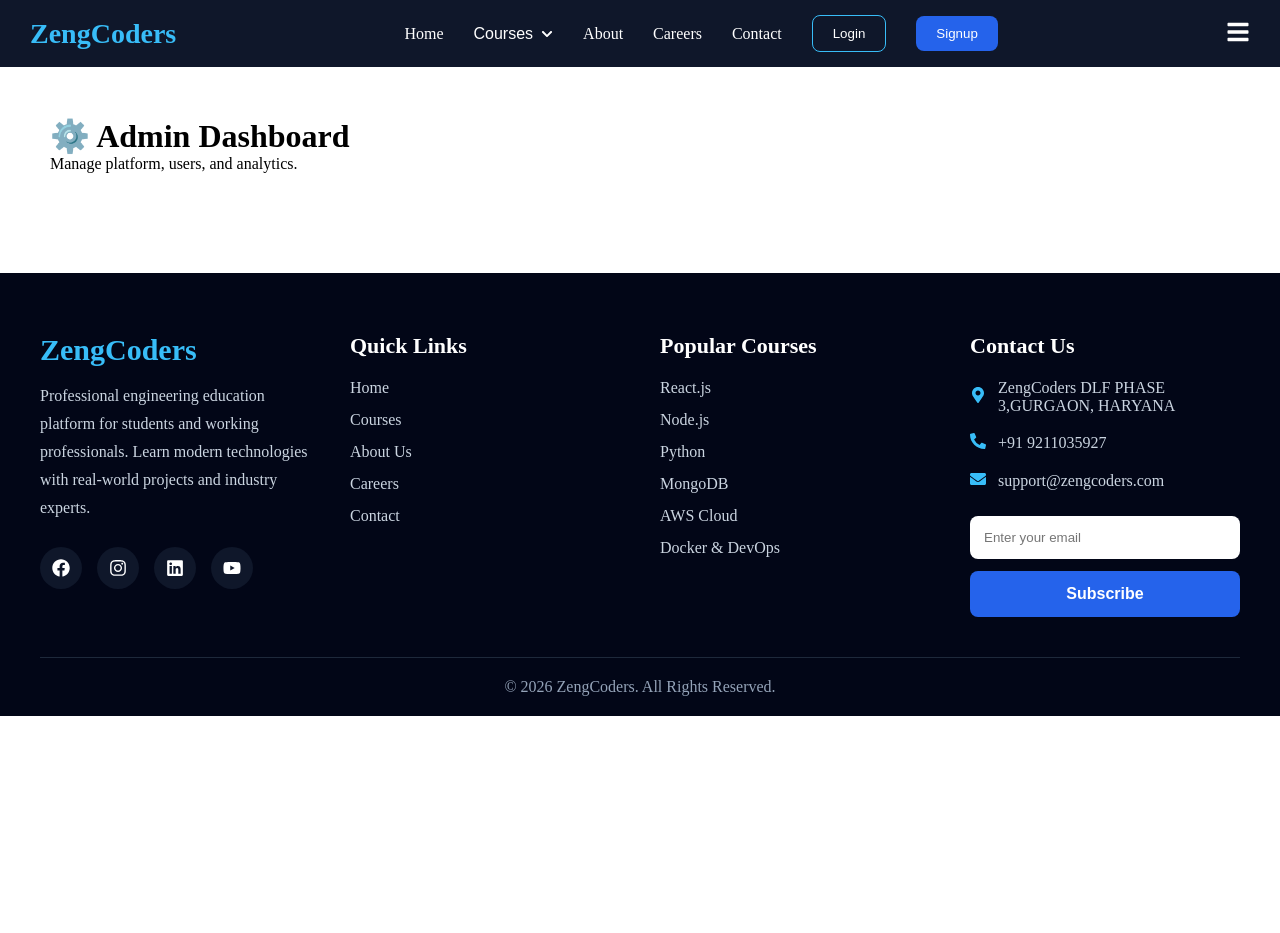
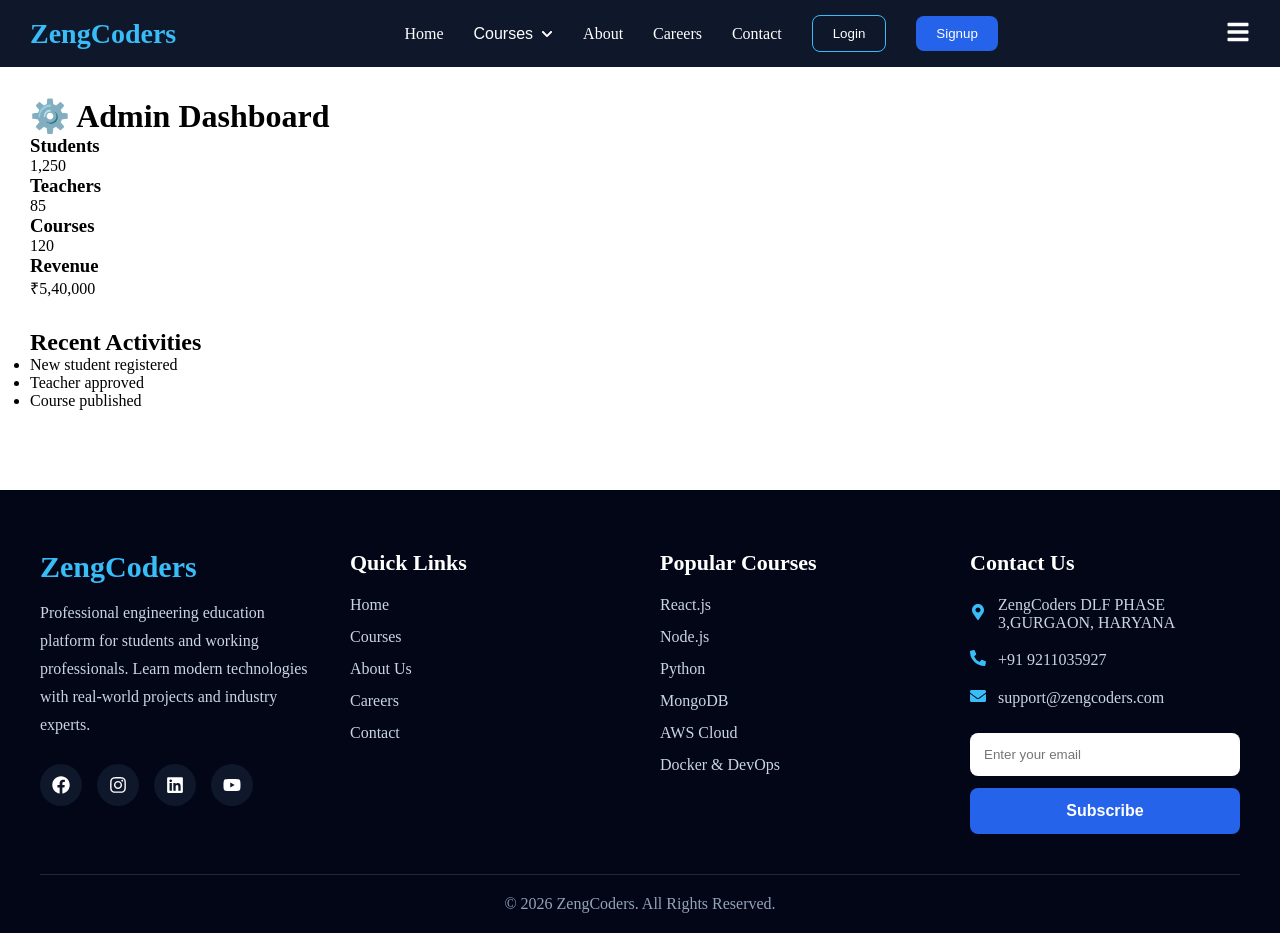
Before and after one commit to tvt1234/zenGcoderhubfrontend, a React (Vite) app: page /admin in a window 1280 px wide. Before the commit the page ends 800 px from the top, so only its background shows below. Built offline with nearby package versions, Linux system fonts and the light colour scheme; sample sign-in values are in the browser's storage.

Commit message:
change for admin dahsboard

```diff
--- a/src/pages/dashboard/AdminDashboard.jsx
+++ b/src/pages/dashboard/AdminDashboard.jsx
@@ -1,14 +1,40 @@
 const AdminDashboard = () => {
   return (
-    <div style={style}>
+    <div style={{ padding: "30px" }}>
       <h1>⚙️ Admin Dashboard</h1>
-      <p>Manage platform, users, and analytics.</p>
+
+      <div className="stats-grid">
+        <div className="card">
+          <h3>Students</h3>
+          <p>1,250</p>
+        </div>
+
+        <div className="card">
+          <h3>Teachers</h3>
+          <p>85</p>
+        </div>
+
+        <div className="card">
+          <h3>Courses</h3>
+          <p>120</p>
+        </div>
+
+        <div className="card">
+          <h3>Revenue</h3>
+          <p>₹5,40,000</p>
+        </div>
+      </div>
+
+      <div style={{ marginTop: "30px" }}>
+        <h2>Recent Activities</h2>
+        <ul>
+          <li>New student registered</li>
+          <li>Teacher approved</li>
+          <li>Course published</li>
+        </ul>
+      </div>
     </div>
   );
 };
 
-const style = {
-  padding: "50px",
-};
-
 export default AdminDashboard;
```
